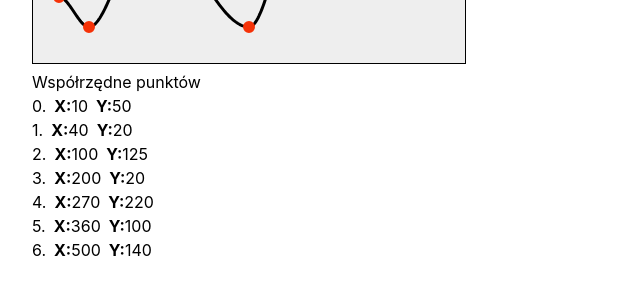
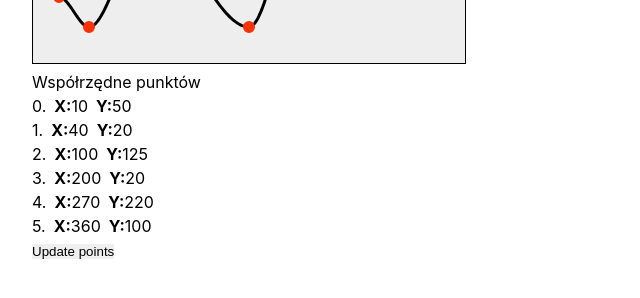
Before and after one commit to mateuszmanczak04/spline-creator, a React (Vite) app: page / in a window 1280 px wide. Shown: the part 302-600 px from the top of the page, without its empty margins (0-640 px from the left). Built offline with nearby package versions, Linux system fonts and the light colour scheme.

Commit message:
split Learning component into Chart and Controls

```diff
--- a/src/App.tsx
+++ b/src/App.tsx
@@ -1,11 +1,23 @@
 import './App.css';
-import Learning from './components/Learning';
+import Chart from './components/Chart';
+import Controls from './components/Controls';
+
+const points = [
+	{ x: 10, y: 50 },
+	{ x: 40, y: 20 },
+	{ x: 100, y: 125 },
+	{ x: 200, y: 20 },
+	{ x: 270, y: 220 },
+	{ x: 360, y: 100 },
+	{ x: 500, y: 140 },
+];
 
 function App() {
 	return (
-		<>
-			<Learning />
-		</>
+		<div>
+			<Chart points={points} />
+			<Controls points={points} setPoints={() => {}} />
+		</div>
 	);
 }
 
--- a/src/components/Learning.tsx
+++ b/src/components/Chart.tsx
@@ -1,31 +1,23 @@
-// an assumption of this app is that first derivative of every function
-// in limiting points is equal to 0
-// TODO - change this
+'use client';
 
 import Matrix, { solve } from 'ml-matrix';
-import { useCallback, useEffect, useRef, useState } from 'react';
+import { FC, useCallback, useEffect, useRef } from 'react';
 import { Point } from '../types';
 import calculatePolynomialOf3Degree from '../utils/calculatePolynomialOf3Degree';
 import drawPoint from '../utils/drawPoint';
 
-const Learning = () => {
-	const [points, setPoints] = useState<Point[]>([]);
+interface ChartProps {
+	points: Point[];
+}
+
+const Chart: FC<ChartProps> = ({ points }) => {
 	const canvasRef = useRef<HTMLCanvasElement | null>(null);
 
 	const repaint = useCallback(() => {
 		// create another fPoints array which essentially is the same
 		// points array with a random point added at the end
 		// we do it to not break the loop
-		const fPoints = [
-			{ x: 10, y: 50 },
-			{ x: 40, y: 20 },
-			{ x: 100, y: 125 },
-			{ x: 200, y: 20 },
-			{ x: 270, y: 220 },
-			{ x: 360, y: 100 },
-			{ x: 500, y: 140 },
-		];
-		setPoints(fPoints);
+		const fPoints = points;
 		fPoints.push({ x: 10_000, y: 100 });
 
 		// get canvas and context
@@ -148,14 +140,13 @@ const Learning = () => {
 		// render points as small circles on top of the line
 
 		fPoints.forEach(p => drawPoint(ctx, height, p.x, p.y));
-	}, []);
+	}, [points]);
 
 	useEffect(() => {
 		repaint();
 	}, [repaint]);
 
 	return (
-		<>
 		<canvas
 			ref={canvasRef}
 			width={400}
@@ -165,20 +156,7 @@ const Learning = () => {
 				border: '1px solid black',
 				padding: '1rem',
 			}}></canvas>
-			<div>
-				<p>Współrzędne punktów</p>
-				{points.slice(0, points.length - 1).map((p, index) => (
-					<p key={`${p.x}_${p.y}`}>
-						<span>{index}.</span>
-						<span style={{ marginLeft: '8px', fontWeight: 'bolder' }}>X:</span>
-						<span>{p.x}</span>
-						<span style={{ marginLeft: '8px', fontWeight: 'bolder' }}>Y:</span>
-						<span>{p.y}</span>
-					</p>
-				))}
-			</div>
-		</>
 	);
 };
 
-export default Learning;
+export default Chart;
--- /dev/null
+++ b/src/components/Controls.tsx
@@ -0,0 +1,33 @@
+'use client';
+
+import { FC } from 'react';
+import { Point } from '../types';
+
+interface ControlsProps {
+	points: Point[];
+	setPoints: (newPoints: Point[]) => void;
+}
+
+const Controls: FC<ControlsProps> = ({ points, setPoints }) => {
+	const updatePoints = () => {
+		setPoints(points);
+	};
+
+	return (
+		<div>
+			<p>Współrzędne punktów</p>
+			{points.slice(0, points.length - 1).map((p, index) => (
+				<p key={`${p.x}_${p.y}`}>
+					<span>{index}.</span>
+					<span style={{ marginLeft: '8px', fontWeight: 'bolder' }}>X:</span>
+					<span>{p.x}</span>
+					<span style={{ marginLeft: '8px', fontWeight: 'bolder' }}>Y:</span>
+					<span>{p.y}</span>
+				</p>
+			))}
+			<button onClick={updatePoints}>Update points</button>
+		</div>
+	);
+};
+
+export default Controls;
```
Lines whose indentation alone changed are shown as unchanged.
